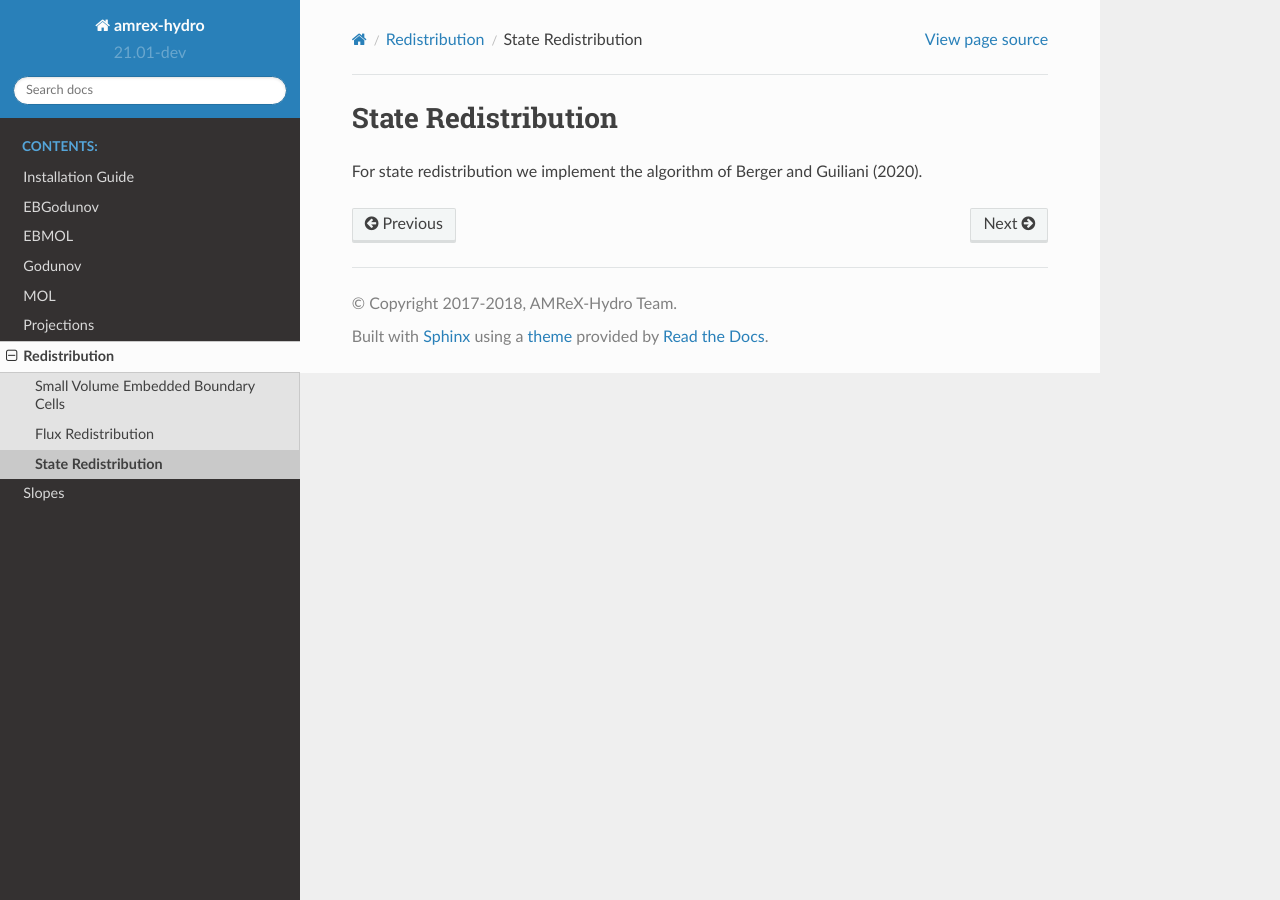
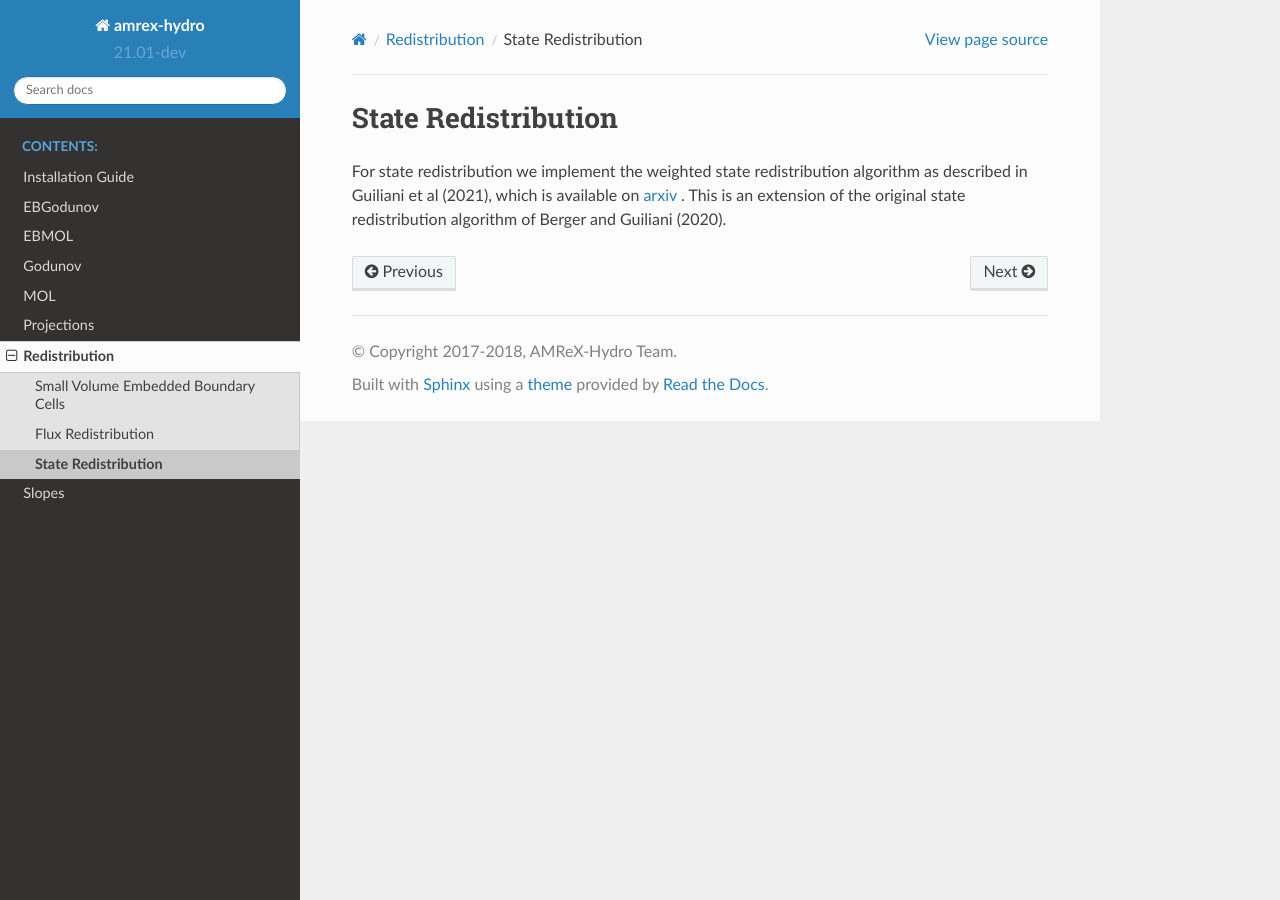
Before and after one commit to AMReX-Fluids/AMReX-Hydro, a Sphinx documentation site: the page built from Docs/source/StateRedistribution.rst, in a window 1280 px wide. Built offline with Sphinx 7.4.7 and the Read the Docs theme 2.0.0, drawn with Linux system fonts in a browser that asks for light colours.

Commit message:
update SRD reference

```diff
--- a/Docs/source/StateRedistribution.rst
+++ b/Docs/source/StateRedistribution.rst
@@ -1,4 +1,8 @@
 State Redistribution
 ====================
 
-For state redistribution we implement the algorithm of Berger and Guiliani (2020).
+For state redistribution we implement the weighted state
+redistribution algorithm as described in Guiliani et al (2021),
+which is available on `arxiv  <https://arxiv.org/abs/2112.12360>`_ .
+This is an extension of the original state redistribution algorithm
+of Berger and Guiliani (2020).
```
